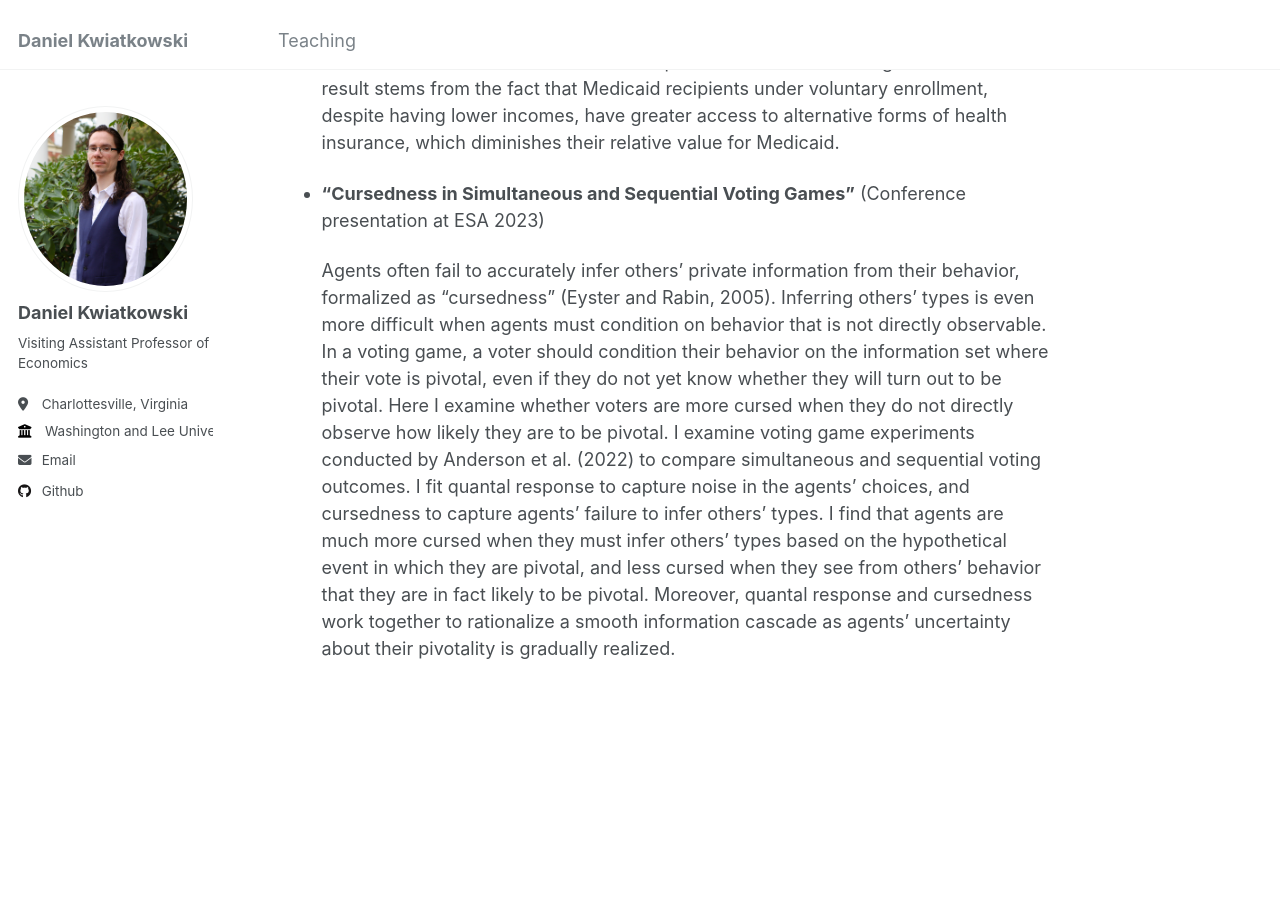
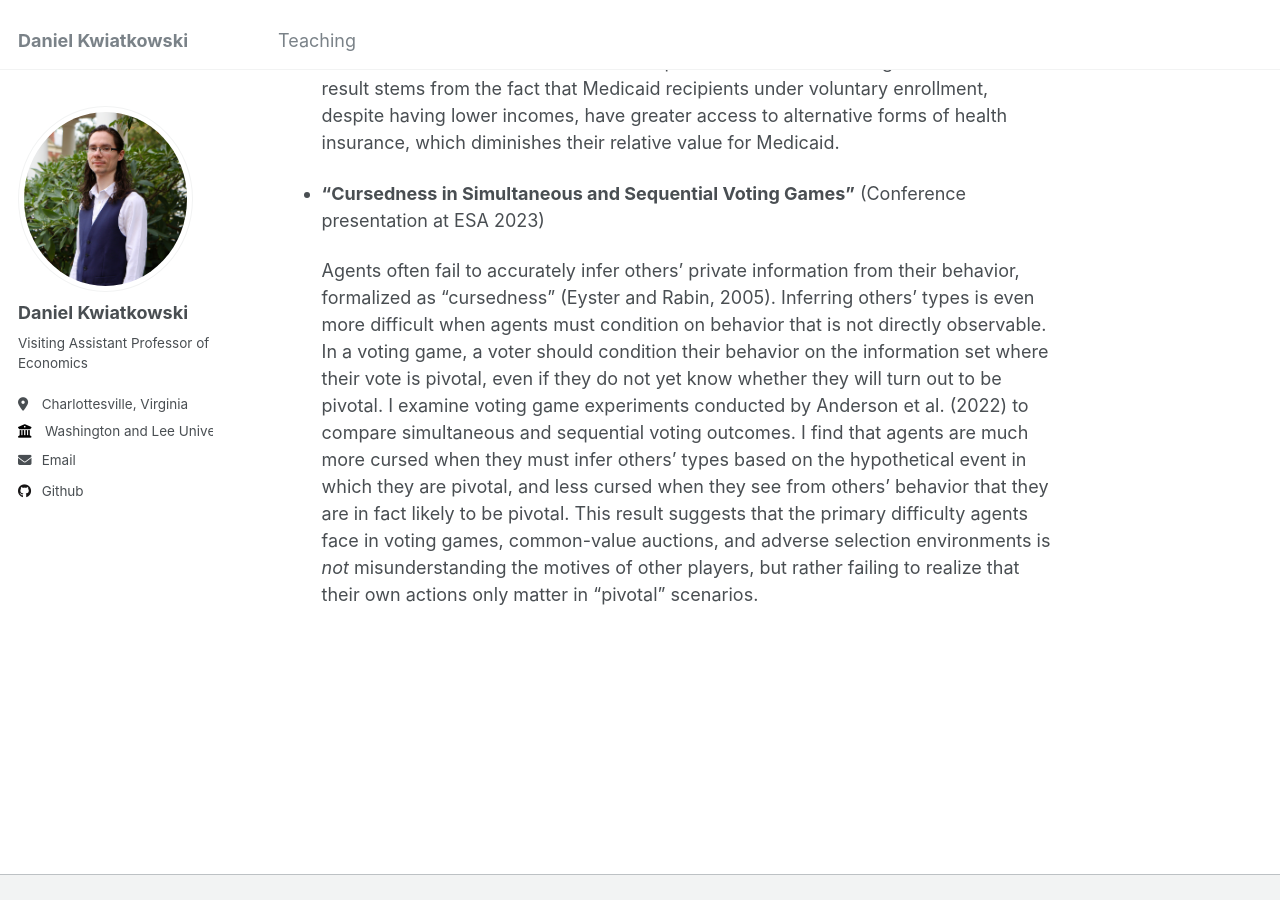
Before and after one commit to dvkwiat/dvkwiat.github.io, a Jekyll site: the page built from _pages/about.md, in a window 1280 px wide and 900 px high, scrolled down 1764 px. Built offline with Jekyll 4.4.1, drawn with Linux system fonts in a browser that asks for light colours.

Commit message:
Update about.md

```diff
--- a/_pages/about.md
+++ b/_pages/about.md
@@ -33,4 +33,4 @@ In Progress
 
 * **"Cursedness in Simultaneous and Sequential Voting Games"** (Conference presentation at ESA 2023)
 
-  Agents often fail to accurately infer others’ private information from their behavior, formalized as “cursedness” (Eyster and Rabin, 2005). Inferring others’ types is even more difficult when agents must condition on behavior that is not directly observable. In a voting game, a voter should condition their behavior on the information set where their vote is pivotal, even if they do not yet know whether they will turn out to be pivotal. Here I examine whether voters are more cursed when they do not directly observe how likely they are to be pivotal. I examine voting game experiments conducted by Anderson et al. (2022) to compare simultaneous and sequential voting outcomes. I fit quantal response to capture noise in the agents’ choices, and cursedness to capture agents’ failure to infer others’ types. I find that agents are much more cursed when they must infer others' types based on the hypothetical event in which they are pivotal, and less cursed when they see from others' behavior that they are in fact likely to be pivotal. Moreover, quantal response and cursedness work together to rationalize a smooth information cascade as agents' uncertainty about their pivotality is gradually realized.
+  Agents often fail to accurately infer others’ private information from their behavior, formalized as “cursedness” (Eyster and Rabin, 2005). Inferring others’ types is even more difficult when agents must condition on behavior that is not directly observable. In a voting game, a voter should condition their behavior on the information set where their vote is pivotal, even if they do not yet know whether they will turn out to be pivotal. I examine voting game experiments conducted by Anderson et al. (2022) to compare simultaneous and sequential voting outcomes. I find that agents are much more cursed when they must infer others' types based on the hypothetical event in which they are pivotal, and less cursed when they see from others' behavior that they are in fact likely to be pivotal. This result suggests that the primary difficulty agents face in voting games, common-value auctions, and adverse selection environments is *not* misunderstanding the motives of other players, but rather failing to realize that their own actions only matter in “pivotal” scenarios.
```
